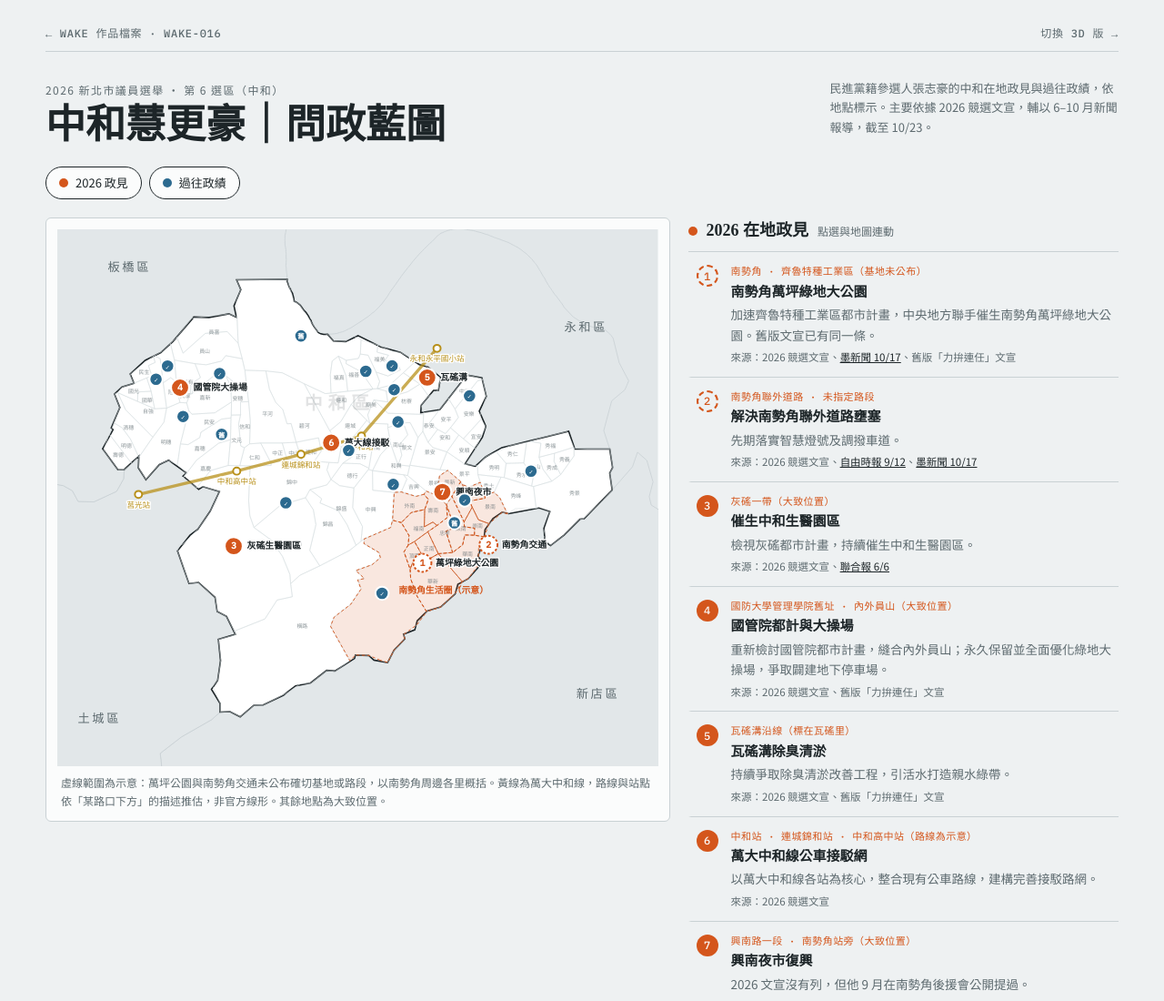
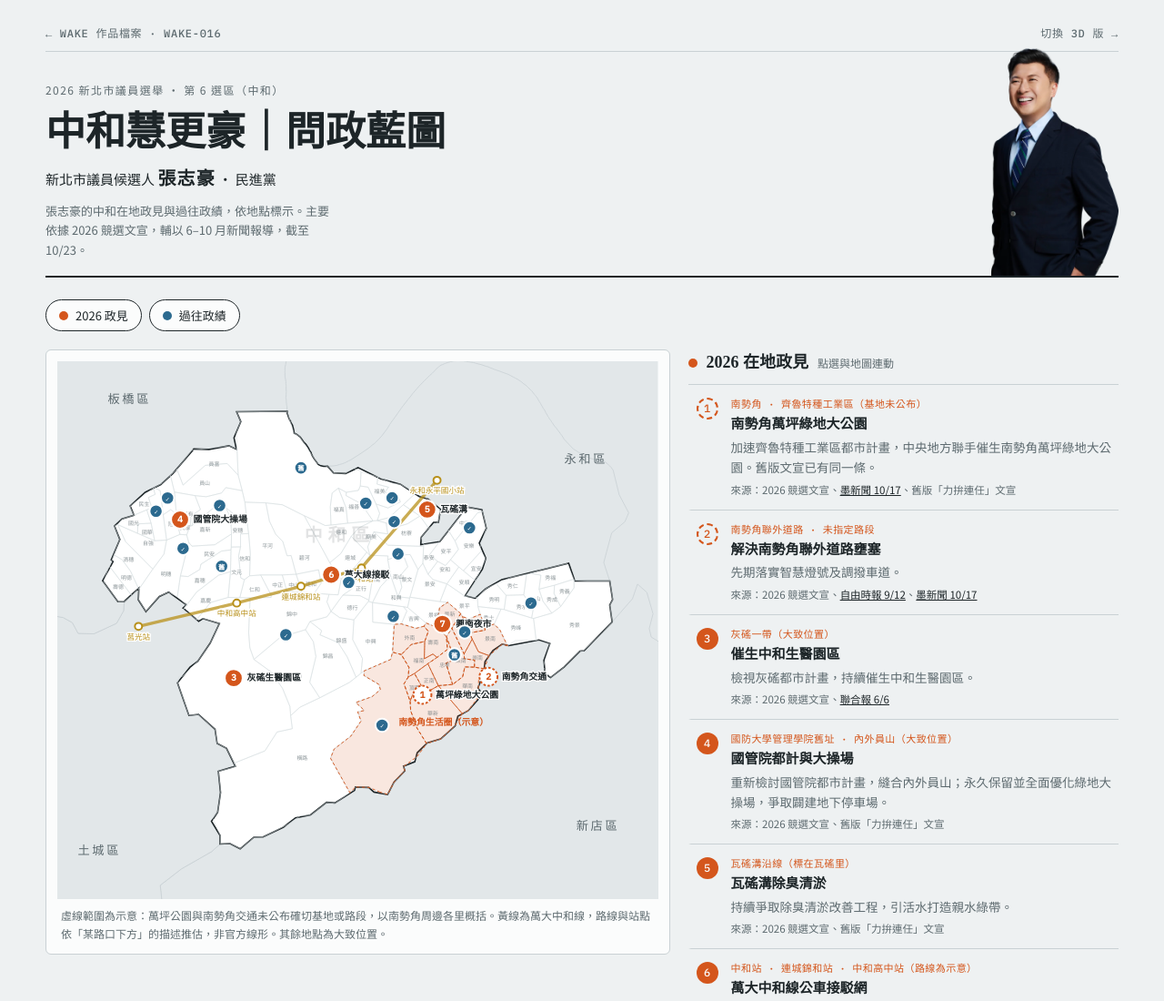
Before and after one commit to kevin-1688/wake-studio, a website: page projects/zhonghe-map/index.html in a window 1280 px wide. Shown: the top 1100 px of the page at 91% size. Drawn offline with Linux system fonts and the light colour scheme.

Commit message:
中和政見地圖：加入張志豪個人照
- 2D 版頁首右側放去背半身照，加候選人名稱列
- 3D 版標題旁加圓形頭像
- 照片裁切後轉 WebP（半身 48KB、頭像 10KB）

Co-Authored-By: Claude Opus 5.5 <noreply@anthropic.com>
Claude-Session: https://claude.ai/code/session_015YsEcqzKbSHPWLHtHTi8fF

```diff
--- a/projects/zhonghe-map/index.html
+++ b/projects/zhonghe-map/index.html
@@ -21,11 +21,13 @@
 <div class="wake-bar"><a href="/works.html">← WAKE 作品檔案 · WAKE-016</a><span class="r"><a href="3d.html">切換 3D 版 →</a></span></div>
 <div class="wrap">
   <header>
-    <div>
+    <div class="head-text">
       <div class="eyebrow">2026 新北市議員選舉 · 第 6 選區（中和）</div>
-      <h1>中和慧更豪｜問政藍圖</h1>
+      <h1><span class="nw">中和慧更豪｜</span><span class="nw">問政藍圖</span></h1>
+      <div class="who">新北市議員候選人 <b>張志豪</b> · 民進黨</div>
+      <p class="meta">張志豪的中和在地政見與過往政績，依地點標示。主要依據 2026 競選文宣，輔以 6–10 月新聞報導，截至 10/23。</p>
     </div>
-    <p class="meta">民進黨籍參選人張志豪的中和在地政見與過往政績，依地點標示。主要依據 2026 競選文宣，輔以 6–10 月新聞報導，截至 10/23。</p>
+    <img class="portrait" src="img/zhihao.webp" alt="新北市議員候選人張志豪" width="640" height="1139">
   </header>
 
   <div class="filters" role="group" aria-label="顯示圖層">
--- a/projects/zhonghe-map/map2d.css
+++ b/projects/zhonghe-map/map2d.css
@@ -24,10 +24,15 @@
 body{background:var(--ground);color:var(--ink);font-family:var(--f-body);font-size:15px;line-height:1.65;
   padding-left:max(16px,env(safe-area-inset-left,0px));padding-right:max(16px,env(safe-area-inset-right,0px));padding-block:28px 40px}
 .wrap{max-width:1180px;margin:0 auto;display:flex;flex-direction:column;gap:20px}
-header{display:flex;flex-wrap:wrap;align-items:end;justify-content:space-between;gap:12px 24px}
+header{display:grid;grid-template-columns:minmax(0,1fr) auto;align-items:end;gap:0 24px;border-bottom:2px solid var(--ink);margin-bottom:4px}
+.head-text{display:flex;flex-direction:column;gap:8px;padding-bottom:18px;min-width:0}
+.who{font-size:15px;color:var(--ink)}
+.who b{font-family:var(--f-display);font-size:20px;font-weight:900;letter-spacing:.06em}
+.portrait{display:block;height:250px;width:auto;max-width:100%;object-fit:contain;object-position:bottom;margin-top:-20px}
+@media (max-width:560px){.portrait{height:150px}.who b{font-size:17px}}
 .eyebrow{font-size:12px;letter-spacing:.12em;color:var(--muted)}
 h1{font-family:var(--f-display);font-weight:900;font-size:clamp(28px,4.4vw,44px);line-height:1.15;margin:4px 0 0;text-wrap:balance}
-.meta{font-size:13px;color:var(--muted);max-width:44ch}
+.meta{font-size:13px;color:var(--muted);max-width:44ch;margin:0}
 .filters{display:flex;gap:8px;flex-wrap:wrap}
 .chip{font:inherit;font-size:13px;border:1px solid var(--line);background:var(--paper);color:var(--ink);border-radius:999px;padding:6px 14px;cursor:pointer;display:inline-flex;align-items:center;gap:8px}
 .chip[aria-pressed="true"]{border-color:var(--ink)}
@@ -91,3 +96,4 @@ svg{display:block;width:100%;height:auto}
 
 .subhead{font-size:14px;font-weight:700;margin:14px 0 6px;color:var(--muted)}
 .subhead small{font-weight:400;font-size:12px}
+.nw{white-space:nowrap}
--- a/projects/zhonghe-map/map3d.css
+++ b/projects/zhonghe-map/map3d.css
@@ -60,3 +60,13 @@ canvas{display:block}
 .wake-links{font-family:var(--f-ui);font-size:11px;letter-spacing:.12em;color:var(--muted);margin-bottom:6px}
 .wake-links a{color:var(--muted);text-decoration:none}
 .wake-links a:hover{color:var(--gold)}
+
+.id{display:flex;align-items:center;gap:12px;margin:4px 0 6px}
+.avatar{width:64px;height:64px;border-radius:50%;flex:none;background:linear-gradient(160deg,#2a3f4c,#14212a);border:2px solid var(--gold);object-fit:cover;object-position:top}
+.id h1{margin:0 0 2px}
+.who{font-size:12px;color:var(--muted)}
+.who b{color:var(--ink);font-size:14px;letter-spacing:.08em}
+@media (max-width:760px){.avatar{width:48px;height:48px}}
+.nw{white-space:nowrap}
+.title{max-width:min(440px,calc(100% - 32px))}
+.id h1{font-size:clamp(20px,2.4vw,28px)}
```
Also changed, not shown: projects/zhonghe-map/3d.html (+1 -1 lines), projects/zhonghe-map/img/zhihao-avatar.webp (added), projects/zhonghe-map/img/zhihao.webp (added).
